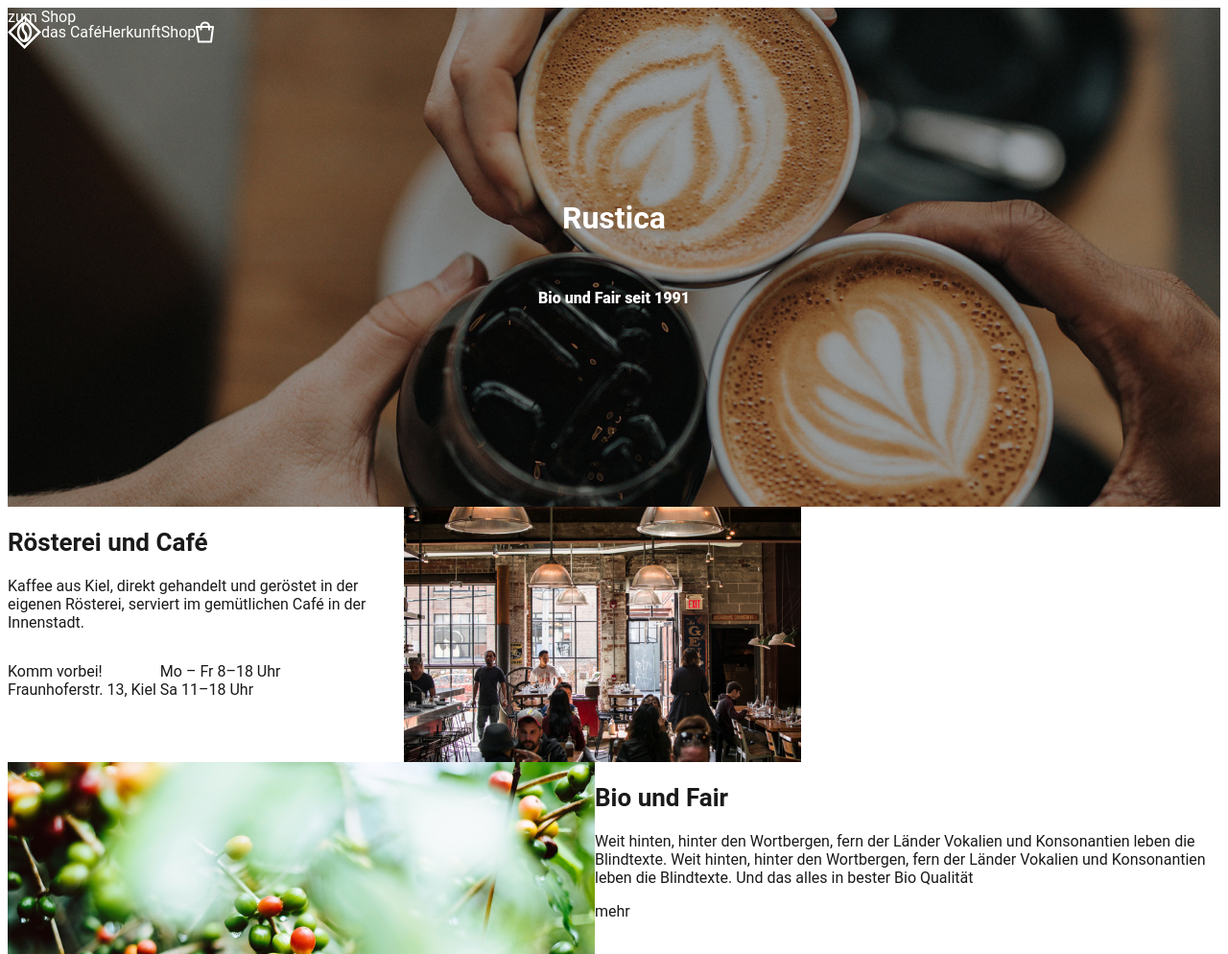
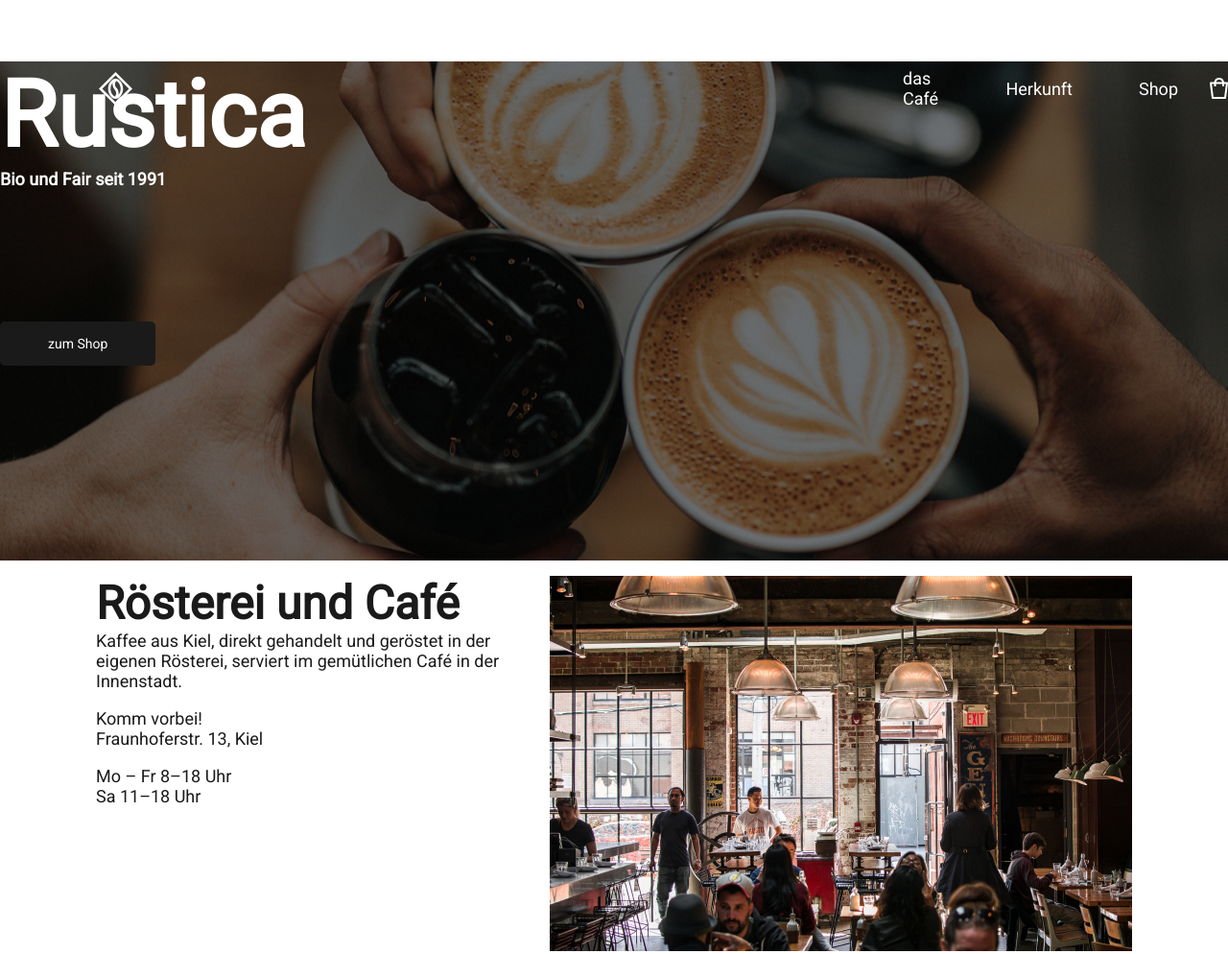
Before and after one commit to madlen77/coffee-website, a website built with Vite: page src/index.html in a window 1280 px wide. Shown: the top 994 px of the page at 96% size. Built offline with nearby package versions, Linux system fonts and the light colour scheme; a web font is replaced by a local one.

Commit message:
working on homepage

```diff
--- a/src/css/base.css
+++ b/src/css/base.css
@@ -1,16 +1,13 @@
 body {
-  font-family: 'Roboto'
+  font-family: 'Roboto';
+  font-size: 1.125rem;
+  margin: 0;
 }
+
 
 main {
   margin: 0 auto;
   max-width: 1440px;
-
-  & div {
-    @media (min-width: 768px) {
-      color: var(--div-color);
-    }
-  }
 }
 
 img {
@@ -29,3 +26,7 @@ footer{
   justify-content: space-around;
   padding-right: 20%;
 }
+
+p{
+  max-width: 50ch;
+}
--- a/src/css/components/hero.css
+++ b/src/css/components/hero.css
@@ -1,39 +1,95 @@
 .hero {
   color: white;
   position: relative;
-  background-image: url("/images/coffee.jpg");
+  background: linear-gradient(0deg, rgba(0, 0, 0, 0.30) 0%, rgba(0, 0, 0, 0.30) 100%), url("/images/coffee.jpg"), lightgray 50% / cover no-repeat;
+  height: 75vh;
+  background-position: center;
+  @media(min-width:992px){
     height: 65vh;
-  background-repeat: no-repeat;
+  }
+}
+.hero-inhalt{
+
+  @media(min-width: 992px){
+    position: absolute;
+    top: 38%;
+    right: 50%;
+    transform: translate(70%,-50%);
+    z-index: 10;
+    text-align: center;
+  }
 }
 
 .hero-nav {
+  @media(min-width: 992px){
     position: absolute;
     width:100%;
     display: flex;
+    height: 3.5rem;
+    align-items: center;
+  }
 }
 
 .hero-logo {
-  padding: 62,5% 0;
+  @media(min-width: 992px){
+    margin-left: 6.44rem;
+  }
 }
 
 .hero-title {
-  position: absolute;
-  top: 38%;
-  right: 50%;
-  transform: translate(50%,-50%);
-  z-index: 10;
+  @media(min-width: 992px){
     font-weight: var(h-font-weight);
+    font-size: 6rem;
+    margin-bottom: auto;
+  }
 }
 
 .hero-subtitle {
-  position: absolute;
-  top: 55%;
-  right: 50%;
-  transform: translate(50%,-50%);
-  z-index: 10;
+  @media(min-width: 992px){
     font-weight: 900;
+    margin-top: auto;
+    margin-bottom: 9.313rem;
+  }
 }
 
-.hero-img {
-  z-index: 5;
+.hero-button {
+  justify-content: center;
+  padding: 15px 50px;
+  border-radius: 5px;
+  background-color: var(--anthrazit);
+  @media(min-width: 992px){
+    font-size: 0.875rem;
   }
+}
+
+.hero-cafe{
+  display:none;
+  @media(min-width: 992px){
+    display: inline-block;
+    margin-left: 50.188rem;
+    margin-right: 4.125rem;
+  }
+}
+
+.hero-shop{
+  display: none;
+  @media(min-width: 992px){
+    display: inline-block;
+    margin-left: 4.313rem;
+    margin-right: 2.063rem;
+  }
+}
+
+.hero-herkunft {
+  display: none;
+  @media(min-width: 992px){
+    display: inline-block;
+  }
+}
+
+.hero-shop-icon {
+  display: none;
+  @media(min-width: 992px){
+    display: block;
+  }
+}
--- a/src/css/components/info.css
+++ b/src/css/components/info.css
@@ -1,19 +1,30 @@
 .info {
-    display: inline-block;
+    /* display: inline-block; */
     color: var(--anthrazit);
+    align-items: center;
+    justify-content: center;
+    display: flex;
+    margin: 1rem 6.25rem 1rem 6.25rem;
+    padding: 0;
+    align-items: flex-start;
+    justify-content: flex-start;
+
+    h2{
+        margin: 0;
+    }
+
 }
 
-.info-ort, .info-zeit {
-    display: inline-block;
+.info-text{
+    align-self: flex-start;
+    margin: 0;
 }
 
-
 .info-plant {
-    float: left;
-    max-width: 50%;
+    width: 38.25rem;
+    margin-right: 7.625rem;
 }
 
 .info-coffee {
-    float: right;
-    max-width:50%;
+    width: 37.938rem;
 }
--- /dev/null
+++ b/src/css/components/inhalt.css
@@ -0,0 +1,3 @@
+.inhalt {
+    display: flex;
+}
--- /dev/null
+++ b/src/css/components/menue.css
@@ -0,0 +1,3 @@
+.main{
+    background-color: var(--anthrazit);
+}
--- a/src/css/components/sorten.css
+++ b/src/css/components/sorten.css
@@ -10,3 +10,13 @@
 .sorten-kaffee{
     margin: 0.5rem;
 }
+
+.sack {
+    background-image: url(/images/FEND-Coffee-bags-2.png);
+    color: var(--white);
+    text-align: center;
+}
+
+.schaufel{
+    stroke: black;
+}
--- a/src/css/main.css
+++ b/src/css/main.css
@@ -4,3 +4,5 @@
 @import "components/info.css";
 @import "components/sorten.css";
 @import "components/footer.css";
+@import "components/inhalt.css";
+@import "components/menue.css";
--- a/src/css/variables.css
+++ b/src/css/variables.css
@@ -13,7 +13,7 @@
 
 
   /* Text Styles */
-  --h2-font-size: 26px;
+  --h2-font-size: 3rem;
   --h-font-weight:900;
   --h-line-hight:1.1%;
   --p-line-height:1.3%;
--- a/src/index.html
+++ b/src/index.html
@@ -6,7 +6,7 @@
     <title>Index Page</title>
     <link rel="stylesheet" href="/css/main.css" />
     <link
-      href="https://fonts.googleapis.com/css?family=Oregano"
+      href="https://fonts.googleapis.com/css?family=Roboto"
       rel="stylesheet"
     />
   </head>
@@ -15,29 +15,32 @@
       <div class="hero">
         <div class="hero-nav">
           <img class="hero-logo" src="/images/Group.svg" alt="minimalistic logo with a coffee bean">
-          <p>das Café</p>
-          <p>Herkunft</p>
-          <p>Shop</p>
+          <p class="hero-cafe">das Café</p>
+          <p class="hero-herkunft">Herkunft</p>
+          <p class="hero-shop">Shop</p>
           <img class="hero-shop-icon" src="/images/shopicon.svg" alt="shop icon">
         </div>
+        <!-- TO-DO richtig positionieren -->
         <h1 class="hero-title">Rustica</h1>
         <p class="hero-subtitle">Bio und Fair seit 1991</p>
-        <a>zum Shop</a>
-        <!-- <img class="hero-img" src="/images/coffee.jpg?width=1440&format=webp&quality=70" alt="coffee"> -->
+        <a class="hero-button">zum Shop</a>
       </div>
       <div class="info">
-        <img class="info-coffee" src="/images/FEND-Coffee-shop.jpg" alt="das Innere eines Cafes">
+
+        <div>
           <h2>Rösterei und Café</h2>
         <p class="info-text">Kaffee aus Kiel, direkt gehandelt und geröstet in der eigenen Rösterei, serviert im gemütlichen Café in der Innenstadt.</p>
         <p class="info-ort">Komm vorbei!<br>Fraunhoferstr. 13, Kiel</p>
         <p class="info-zeit">Mo – Fr 8–18 Uhr<br>Sa 11–18 Uhr</p>
-
+        </div>
+        <img class="info-coffee" src="/images/FEND-Coffee-shop.jpg" alt="das Innere eines Cafes">
       </div>
       <div class="info">
         <img class="info-plant" src="/images/FEND-coffee-plant.png" alt="eine Kaffeepflanze">
+        <div>
           <h2>Bio und Fair</h2>
           <p class="info-text info-text-right">Weit hinten, hinter den Wortbergen, fern der Länder Vokalien und Konsonantien leben die Blindtexte. Weit hinten, hinter den Wortbergen, fern der Länder Vokalien und Konsonantien leben die Blindtexte. Und das alles in bester Bio Qualität</p>
-        <a>mehr</a>
+          <a>mehr</a></div>
       </div>
       <div class="sorten">
         <h2>Entdecke unsere<br>Kaffee Sorten</h2>
@@ -79,12 +82,14 @@
       </div>
       <!-- Hintergrundbild -->
       <div class="sack">
-        <p>Weit hinten, hinter den Wortbergen, fern der Länder Vokalien und Konsonantien leben die Blindtexte. Und das alles in bester Bio Qualität.</p>
+        <p>Weit hinten, hinter den Wortbergen,<br>fern der Länder Vokalien und<br>Konsonantien leben die Blindtexte.<br> Und das alles in bester Bio Qualität.</p>
         <a>mehr</a>
       </div>
       <div>
         <h2>Das steckt drin</h2>
-        <img class="" src="/images/FEND_Coffee_Costa-Rica 2.jpg" alt="Kaffeetüte">
+        <div class="inhalt">
+          <img class="inhalt-kaffee" src="/images/FEND_Coffee_Costa-Rica 2.jpg" alt="Kaffeetüte">
+          <div>
             <div>
               <img class="schaufel" src="/images/Icon Kaffee Tasse.svg" alt="">
               <p>Bester Geschmack</p>
@@ -97,6 +102,9 @@
               <img src="/images/Icon-Kaffee Pflanze.svg" alt="">
               <p>Bio Qualität</p>
             </div>
+          </div>
+        </div>
+
 
         <a href="">zum Shop</a>
       </div>
```
Also changed, not shown: src/sub-page/menue.html (renamed from src/sub-page/index.html, +2 -2 lines). Lines whose indentation alone changed are shown as unchanged.
